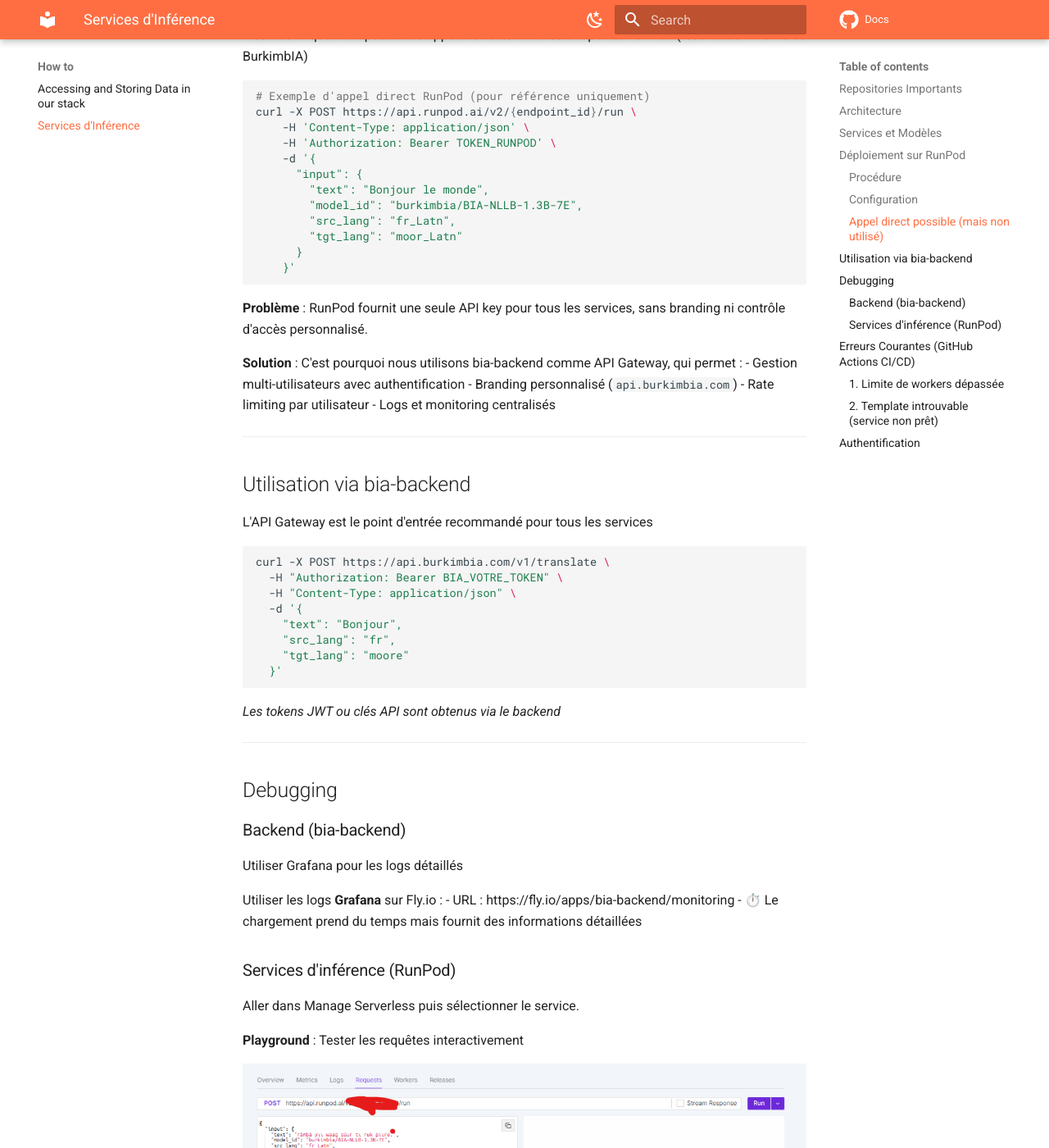
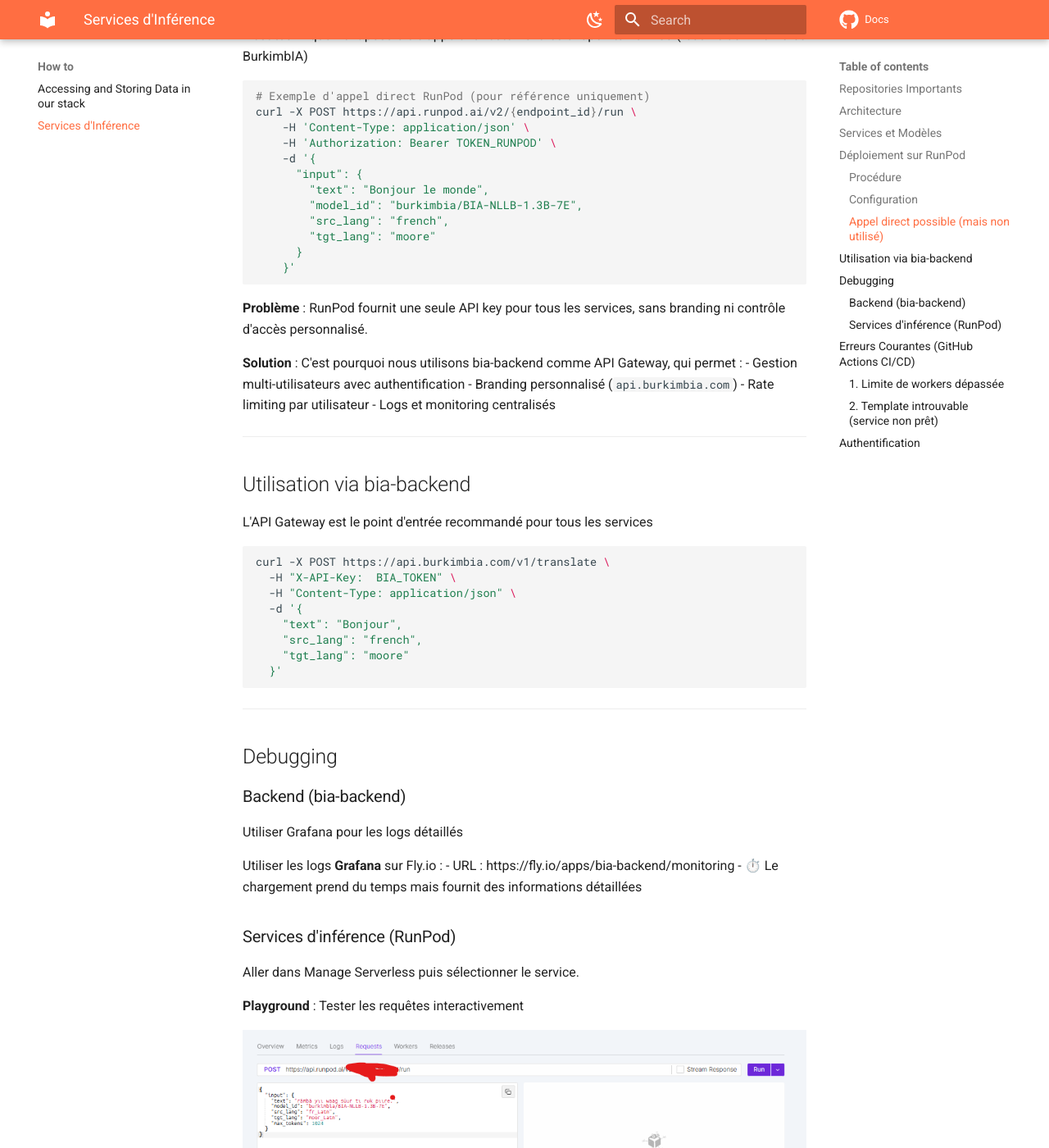
Before and after one commit to BurkimbIA/docs, an MkDocs documentation site: the page built from docs/how-to/inference.md, in a window 1280 px wide and 1400 px high, scrolled down 4817 px. Shown: the whole window at 82% size. Built offline with MkDocs 1.6.1 and Material for MkDocs 9.7.7, drawn with Linux system fonts in a browser that asks for light colours; comment, search, counter and statistics services are not loaded.

Commit message:
align lang and fix curl

````diff
--- a/docs/how-to/inference.md
+++ b/docs/how-to/inference.md
@@ -139,8 +139,8 @@ curl -X POST https://api.runpod.ai/v2/{endpoint_id}/run \
       "input": {
         "text": "Bonjour le monde",
         "model_id": "burkimbia/BIA-NLLB-1.3B-7E",
-        "src_lang": "fr_Latn",
-        "tgt_lang": "moor_Latn"
+        "src_lang": "french",
+        "tgt_lang": "moore"
       }
     }'
 ```
@@ -161,16 +161,15 @@ L'API Gateway est le point d'entrée recommandé pour tous les services
 
 ```bash
 curl -X POST https://api.burkimbia.com/v1/translate \
-  -H "Authorization: Bearer BIA_VOTRE_TOKEN" \
+  -H "X-API-Key:  BIA_TOKEN" \
   -H "Content-Type: application/json" \
   -d '{
     "text": "Bonjour",
-    "src_lang": "fr",
+    "src_lang": "french",
     "tgt_lang": "moore"
   }'
 ```
 
-*Les tokens JWT ou clés API sont obtenus via le backend*
 
 ---
 
````
